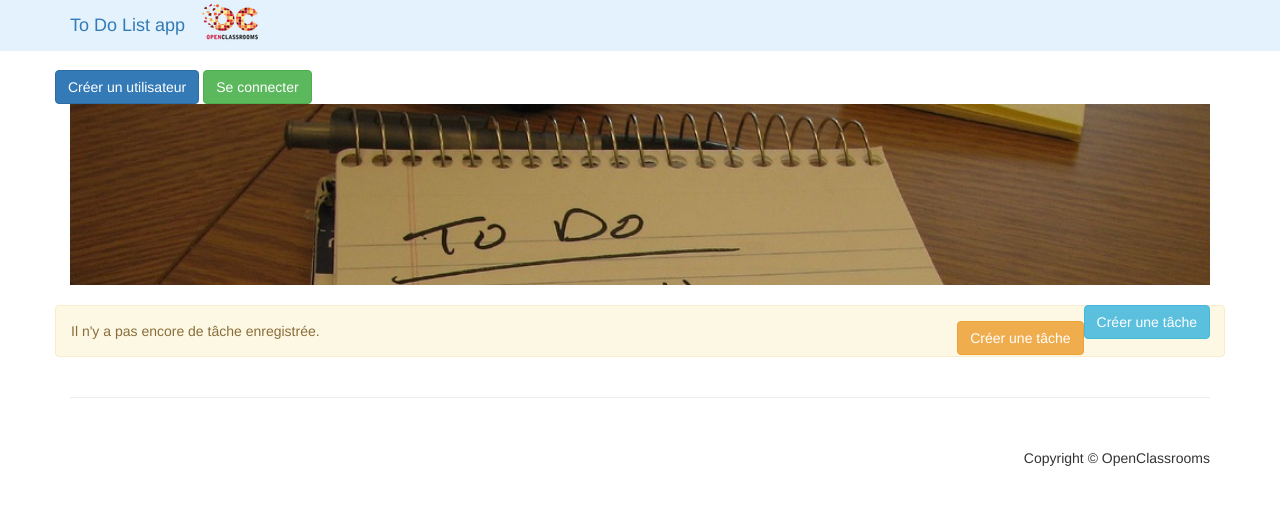
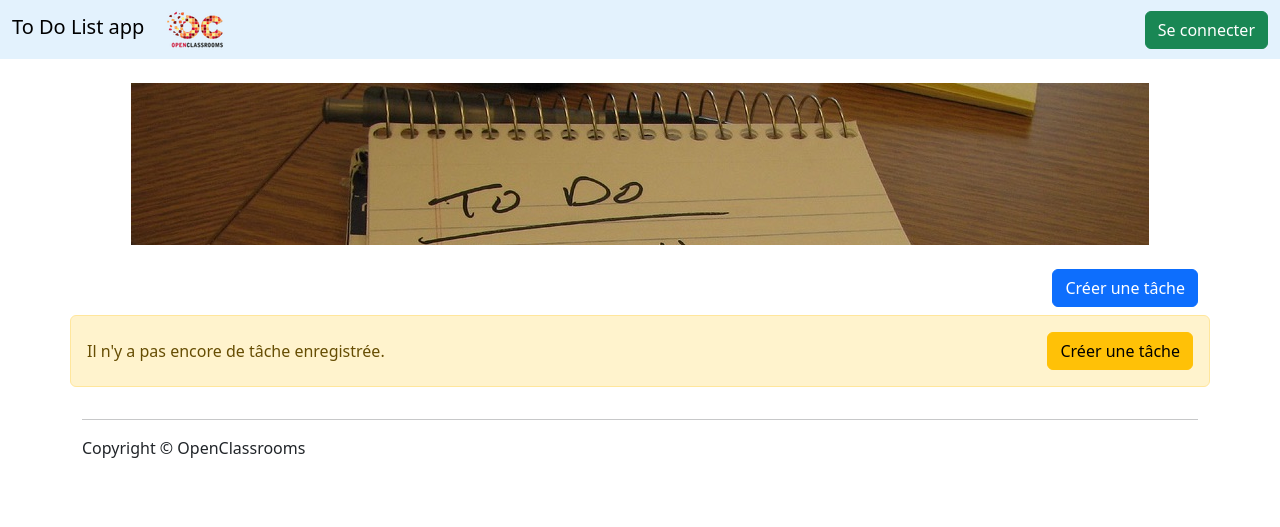
Before and after one commit to heligonSeb/TodoList, a Symfony app: template templates/task/list.html.twig in a window 1280 px wide. Shown: the top 527 px of the page. Run offline with Twig, Linux system fonts and the light colour scheme; the template is opened without the code that fills it, so the values that code supplies are empty; some libraries are stand-ins or nearby versions.

Commit message:
change some display in template

```diff
--- a/public/css/shop-homepage.css
+++ b/public/css/shop-homepage.css
@@ -4,10 +4,11 @@
  * Licensed under MIT (https://github.com/BlackrockDigital/startbootstrap/blob/gh-pages/LICENSE)
  */
 
-body {
-    padding-top: 70px; /* Required padding for .navbar-fixed-top. Remove if using .navbar-static-top. Change if height of navigation changes. */
+.navbar-bg {
+    background-color: #e3f2fd;
 }
 
+/*
 .slide-image {
     width: 100%;
 }
@@ -51,4 +52,4 @@ body {
 
 footer {
     margin: 50px 0;
-}
+}*/
--- a/templates/base.html.twig
+++ b/templates/base.html.twig
@@ -11,7 +11,9 @@
         <title>To Do List app</title>
 
         <!-- Bootstrap Core CSS -->
-        <link href="{{ asset('css/bootstrap.min.css') }}" rel="stylesheet">
+{#        <link href="{{ asset('css/bootstrap.min.css') }}" rel="stylesheet">#}
+        <link href="https://cdn.jsdelivr.net/npm/bootstrap@5.3.1/dist/css/bootstrap.min.css" rel="stylesheet" integrity="sha384-4bw+/aepP/YC94hEpVNVgiZdgIC5+VKNBQNGCHeKRQN+PtmoHDEXuppvnDJzQIu9" crossorigin="anonymous">
+        <link rel="stylesheet" href="https://cdn.jsdelivr.net/npm/bootstrap-icons@1.10.5/font/bootstrap-icons.css">
 
         <!-- Custom CSS -->
         <link href="{{ asset('css/shop-homepage.css') }}" rel="stylesheet">
@@ -22,33 +24,46 @@
         <script src="https://oss.maxcdn.com/libs/html5shiv/3.7.0/html5shiv.js"></script>
         <script src="https://oss.maxcdn.com/libs/respond.js/1.4.2/respond.min.js"></script>
         <![endif]-->
+
     </head>
 
     <body>
-        <nav class="navbar navbar-light navbar-fixed-top" style="background-color: #e3f2fd;" role="navigation">
-            <div class="container">
-                <div class="navbar-header">
-                    <a class="navbar-brand" href="#">To Do List app</a>
+        <nav class="navbar navbar-fixed-top navbar-bg mb-4" role="navigation">
+            <div class="container-fluid">
+                <div>
+                    <a class="navbar-brand" href="/">To Do List app</a>
 
                     <img src="{{ asset('img/Logo_OpenClassrooms.png') }}" alt="OpenClassrooms" />
+                </div>
+
+                <div>
+                    {% if app.user and is_granted('ROLE_ADMIN') %}
+                        <a href="{{ path('user_create') }}" class="btn btn-primary">
+                            Créer un utilisateur
+                        </a>
+
+                        <a href="{{ path('user_list') }}" class="btn btn-secondary">
+                            List des utilisateurs
+                        </a>
+                    {% endif %}
+
+                    {% if app.user %}
+                        <a href="{{ path('logout') }}" class="pull-right btn btn-danger">
+                            Se déconnecter
+                        </a>
+                    {% endif %}
+
+                    {% if not app.user and 'login' != app.request.attributes.get('_route') %}
+                        <a href="{{ path('login') }}" class="btn btn-success">
+                            Se connecter
+                        </a>
+                    {% endif %}
                 </div>
             </div>
         </nav>
 
         <!-- Page Content -->
         <div class="container">
-            <div class="row">
-                <a href="{{ path('user_create') }}" class="btn btn-primary">Créer un utilisateur</a>
-
-                {% if app.user %}
-                <a href="{{ path('logout') }}" class="pull-right btn btn-danger">Se déconnecter</a>
-                {% endif %}
-
-                {% if not app.user and 'login' != app.request.attributes.get('_route') %}
-                <a href="{{ path('login') }}" class="btn btn-success">Se connecter</a>
-                {% endif %}
-            </div>
-
             <div class="row">
                 <div class="col-md-12">
                     {% for flash_message in app.session.flashBag.get('success') %}
@@ -64,7 +79,9 @@
                     {% endfor %}
 
                     {% block header_title %}{% endblock %}
-                    {% block header_img %}<img class="slide-image" src="{{ asset('img/todolist_homepage.jpg') }}" alt="todo list">{% endblock %}
+                    {% block header_img %}
+                        <img class="img-fluid mx-auto d-block" src="{{ asset('img/todolist_homepage.jpg') }}" alt="todo list">
+                    {% endblock %}
                 </div>
             </div>
 
@@ -92,6 +109,7 @@
         </div>
 
         <script src="{{ asset('js/jquery.js') }}"></script>
-        <script src="{{ asset('js/bootstrap.min.js') }}"></script>
+        <script src="https://cdn.jsdelivr.net/npm/bootstrap@5.3.1/dist/js/bootstrap.bundle.min.js" integrity="sha384-HwwvtgBNo3bZJJLYd8oVXjrBZt8cqVSpeBNS5n7C8IVInixGAoxmnlMuBnhbgrkm" crossorigin="anonymous"></script>
+{#        <script src="{{ asset('js/bootstrap.min.js') }}"></script>#}
     </body>
 </html>
--- a/templates/default/index.html.twig
+++ b/templates/default/index.html.twig
@@ -1,14 +1,15 @@
 {% extends 'base.html.twig' %}
 
 {% block header_title %}
-    <h1>Bienvenue sur Todo List, l'application vous permettant de gérer l'ensemble de vos tâches sans effort !</h1>
+    <h1 class="text-center my-2">Bienvenue sur Todo List, l'application vous permettant de gérer l'ensemble de vos tâches sans effort !</h1>
 {% endblock %}
 
 {% block body %}
 
-    <div class="row">
+    <div class="d-flex justify-content-between align-items-center">
         <a href="{{ path('task_create') }}" class="btn btn-success">Créer une nouvelle tâche</a>
         <a href="{{ path('task_list') }}" class="btn btn-info">Consulter la liste des tâches à faire</a>
         <a href="" class="btn btn-secondary">Consulter la liste des tâches terminées</a>
     </div>
+
 {% endblock %}
--- a/templates/task/create.html.twig
+++ b/templates/task/create.html.twig
@@ -5,9 +5,11 @@
         {{ form_start(form, {'action' : path('task_create')}) }}
             {{ form_widget(form) }}
 
-            <button type="submit" class="btn btn-success pull-right">Ajouter</button>
+            <div class="d-flex justify-content-center align-items-center">
+                <button type="submit" class="btn btn-success pull-right me-4">Ajouter</button>
+                <a href="{{ path('task_list') }}" class="btn btn-outline-primary">Retour à la liste des tâches</a>
+            </div>
         {{ form_end(form) }}
 
-        <a href="{{ path('task_list') }}" class="btn btn-primary">Retour à la liste des tâches</a>
     </div>
 {% endblock %}
--- a/templates/task/list.html.twig
+++ b/templates/task/list.html.twig
@@ -1,35 +1,62 @@
 {% extends 'base.html.twig' %}
 
-{% block header_img %}<img class="slide-image" src="{{ asset('img/todolist_content.jpg') }}" alt="todo list">{% endblock %}
+{% block header_img %}<img class="img-fluid mx-auto d-block" src="{{ asset('img/todolist_content.jpg') }}" alt="todo list">{% endblock %}
 
 {% block body %}
-    <a href="{{ path('task_create') }}" class="btn btn-info pull-right">Créer une tâche</a>
+    <div class="d-flex justify-content-end mb-2">
+        <a href="{{ path('task_create') }}" class="btn btn-primary">Créer une tâche</a>
+    </div>
+
     <div class="row">
         {% for task in tasks %}
             <div class="col-sm-4 col-lg-4 col-md-4">
-            <div class="thumbnail">
-                <div class="caption">
-                    <h4 class="pull-right">
-                        {% if task.isDone %}<span class="glyphicon glyphicon-ok"></span>{% else %}<span class="glyphicon glyphicon-remove"></span>{% endif %}
+                <div class="card">
+                    <div class="card-body">
+                        <div class="d-flex justify-content-start align-items-center border-bottom mb-2">
+                            <div class="me-2">
+                                {% if task.isDone %}
+                                    <i class="bi bi-check2-square"></i>
+                                {% else %}
+                                    <i class="bi bi-dash-square"></i>
+                                {% endif %}
+                            </div>
+
+                            <h4 class="card-title text-uppercase fw-bold mb-0">
+                                {% if task.isDone %}
+                                    <a href="{{ path('task_edit', {'id' : task.id }) }}" class="text-decoration-line-through text-reset">
+                                {% else %}
+                                    <a href="{{ path('task_edit', {'id' : task.id }) }}" class="text-decoration-none text-reset">
+                                {% endif %}
+
+                                    {{ task.title }}
+                                </a>
                             </h4>
-                    <h4><a href="{{ path('task_edit', {'id' : task.id }) }}">{{ task.title }}</a></h4>
-                    <p>{{ task.content }}</p>
                         </div>
+
+                        <div class="card-text">
                             <div>
+                                {{ task.content }}
+                            </div>
+
+                            <div class="d-grid gap-1 d-flex justify-content-end align-items-center mt-4">
                                 <form action="{{ path('task_toggle', {'id' : task.id }) }}">
-                        <button class="btn btn-success btn-sm pull-right">
+                                    <button class="btn btn-success btn-sm">
                                         {% if not task.isDone %}Marquer comme faite{% else %}Marquer non terminée{% endif %}
                                     </button>
                                 </form>
                                 <form action="{{ path('task_delete', {'id' : task.id }) }}">
-                        <button class="btn btn-danger btn-sm pull-right">Supprimer</button>
+                                    <button class="btn btn-danger btn-sm">Supprimer</button>
                                 </form>
+                            </div>
+
+                        </div>
                     </div>
                 </div>
             </div>
         {% else %}
-            <div class="alert alert-warning" role="alert">
-                Il n'y a pas encore de tâche enregistrée. <a href="{{ path('task_create') }}" class="btn btn-warning pull-right">Créer une tâche</a>
+            <div class="alert alert-warning d-flex justify-content-between align-items-center" role="alert">
+                <span> Il n'y a pas encore de tâche enregistrée. </span>
+                <a href="{{ path('task_create') }}" class="btn btn-warning">Créer une tâche</a>
             </div>
         {% endfor %}
     </div>
```
Also changed, not shown: templates/user/list.html.twig (+10 -0 lines). Lines whose indentation alone changed are shown as unchanged.
